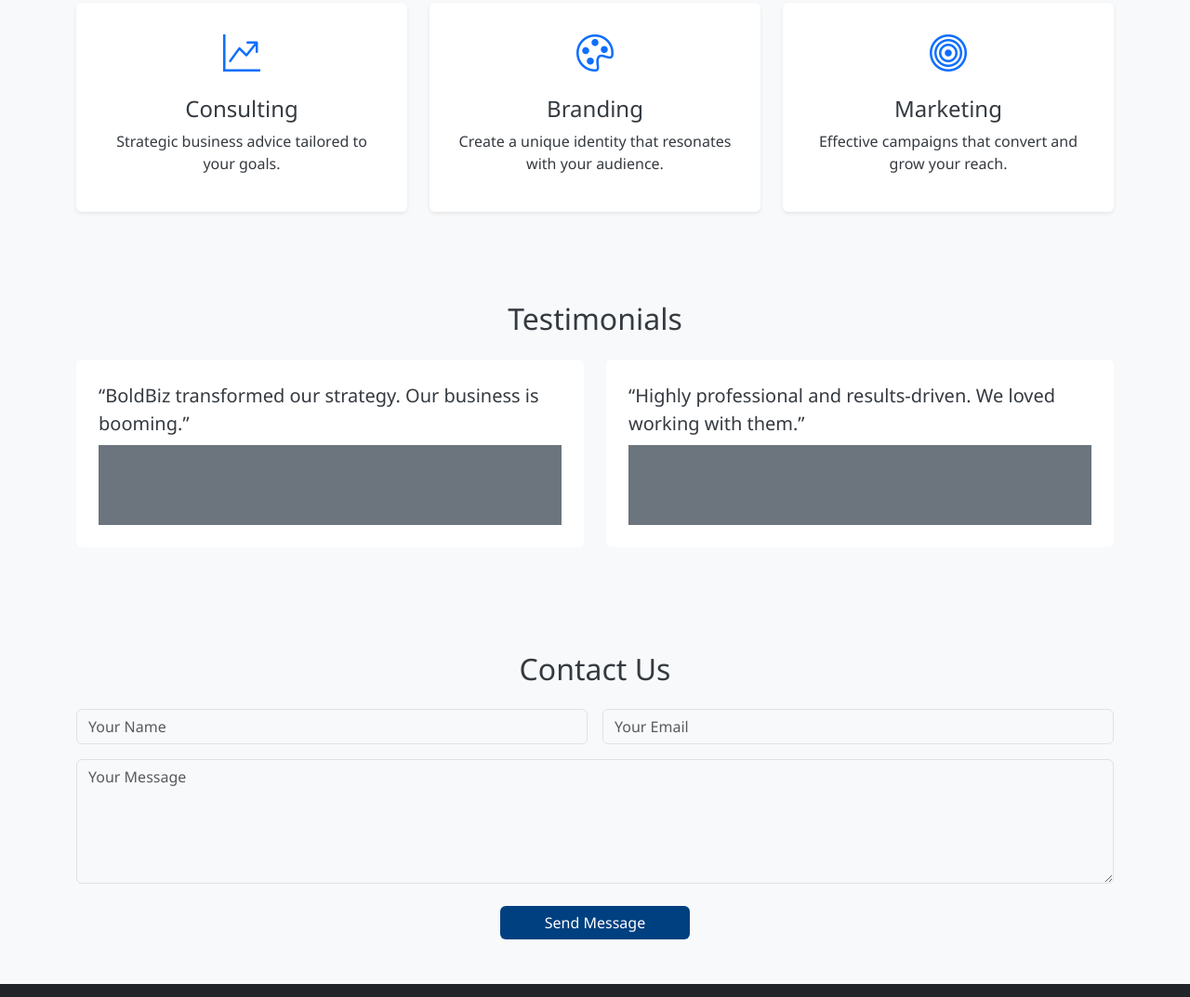
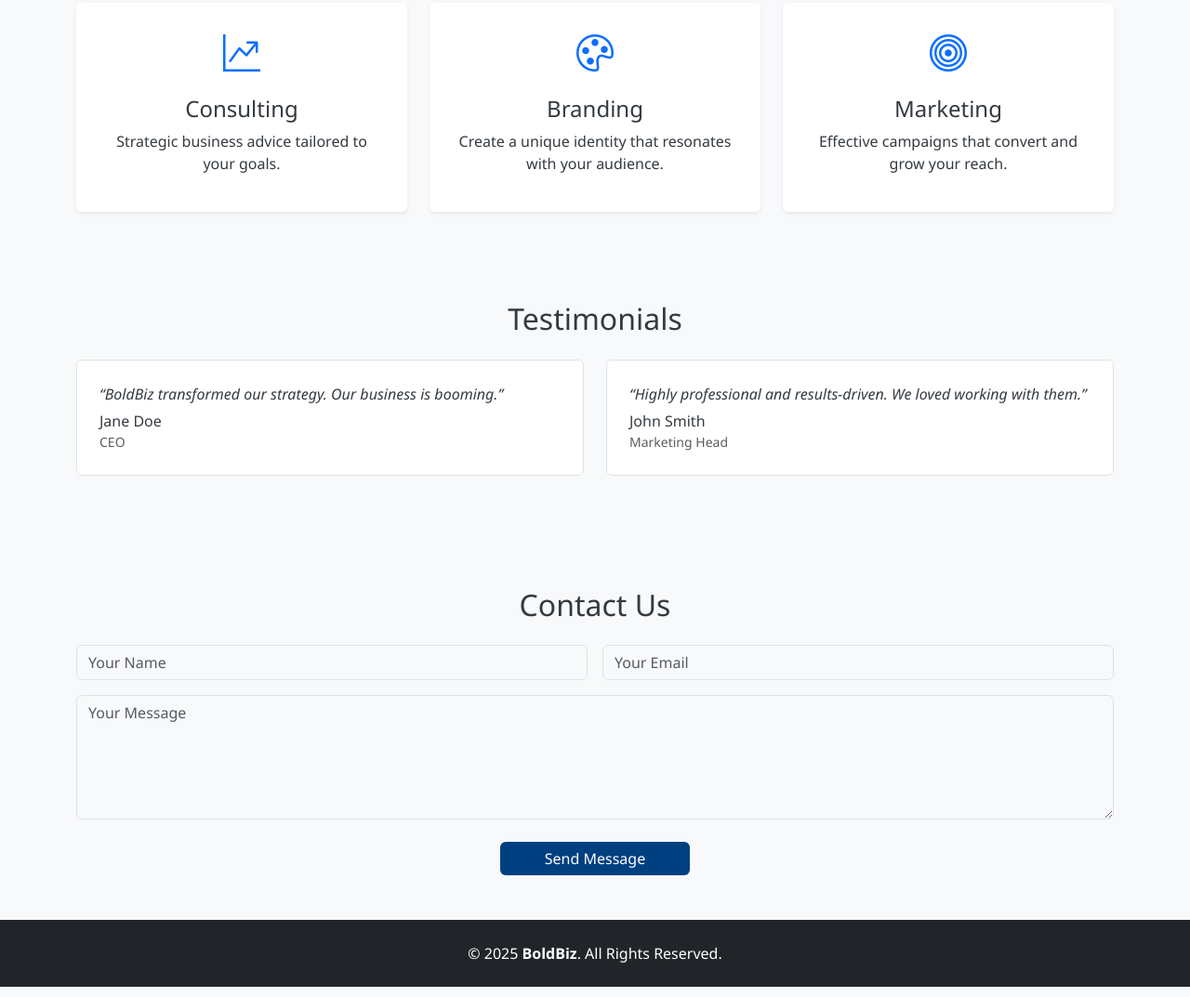
Before and after one commit to shreesh-pandey/BoldBiz, a plain HTML site: page index.html in a window 1280 px wide. Shown: the part 1182-2255 px from the top of the page at 93% size. Drawn offline with nearby package versions, Linux system fonts and the light colour scheme.

Commit message:
Update testimonial section layout for cleaner design
- Replaced blockquote-based testimonials with custom div structure.
- Removed Bootstrap shadow and background classes that created a gray box.
- Added clear name and title display under each testimonial message.

```diff
--- a/index.html
+++ b/index.html
@@ -96,23 +96,25 @@
   </section>
 
   <!-- Testimonials -->
-  <section id="testimonials" class="py-5">
+<section id="testimonials" class="py-5 bg-light">
   <div class="container" data-aos="fade-up">
     <div class="text-center mb-4">
       <h2>Testimonials</h2>
     </div>
     <div class="row">
-        <div class="col-md-6">
-          <blockquote class="blockquote bg-white p-4 rounded">
-            <p class="mb-0">“BoldBiz transformed our strategy. Our business is booming.”</p>
-            <footer class="blockquote-footer mt-2">Jane Doe, CEO</footer>
-          </blockquote>
+      <div class="col-md-6 mb-4">
+        <div class="testimonial p-4 bg-white rounded border">
+          <p class="mb-2 fst-italic">“BoldBiz transformed our strategy. Our business is booming.”</p>
+          <h6 class="mb-0">Jane Doe</h6>
+          <small class="text-muted">CEO</small>
         </div>
-        <div class="col-md-6">
-          <blockquote class="blockquote bg-white p-4 rounded">
-            <p class="mb-0">“Highly professional and results-driven. We loved working with them.”</p>
-            <footer class="blockquote-footer mt-2">John Smith, Marketing Head</footer>
-          </blockquote>
+      </div>
+      <div class="col-md-6 mb-4">
+        <div class="testimonial p-4 bg-white rounded border">
+          <p class="mb-2 fst-italic">“Highly professional and results-driven. We loved working with them.”</p>
+          <h6 class="mb-0">John Smith</h6>
+          <small class="text-muted">Marketing Head</small>
+        </div>
       </div>
     </div>
   </div>
```
Lines whose indentation alone changed are shown as unchanged.
